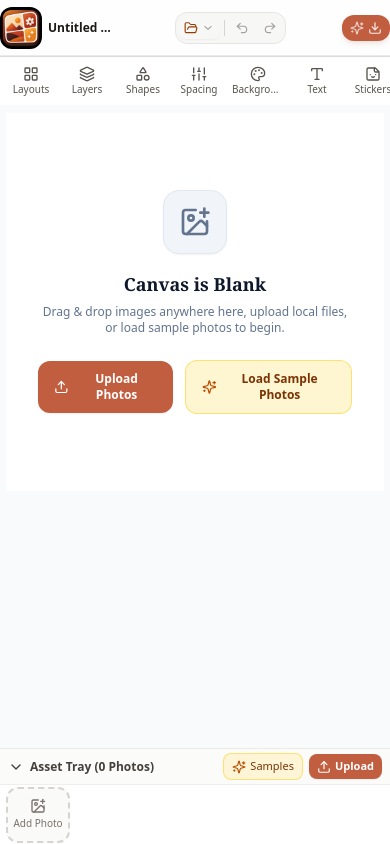
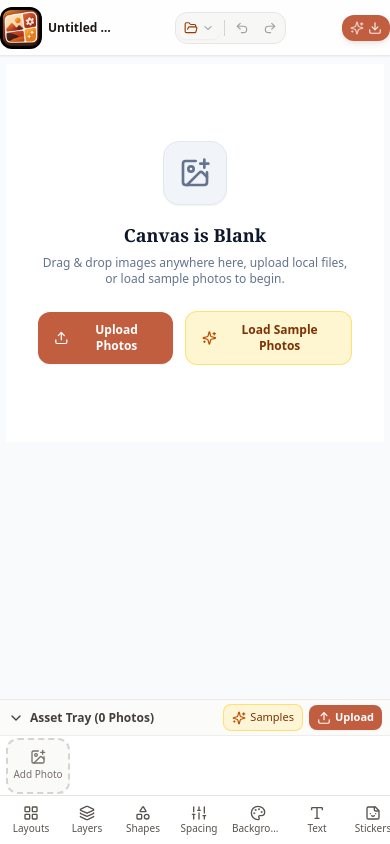
Before and after one commit to dhaneshwar266/CollageCraft, a React (Vite) app: page / in a window 390 px wide. Built offline with nearby package versions, Linux system fonts and the light colour scheme; a web font is replaced by a local one.

Commit message:
Improve layout structure for mobile and desktop views
Refactor layout for better mobile and desktop support.

```diff
--- a/src/App.jsx
+++ b/src/App.jsx
@@ -210,8 +210,13 @@ export default function App() {
         onImportProjectFile={importProjectFile}
       />
 
-      {/* Main Studio Body: On Desktop side-by-side (Sidebar left, Workspace right). On Mobile vertical column (Workspace top, AssetTray middle, Sidebar mobile dock bottom) */}
+      {/* Main Studio Body:
+          On Desktop (>=768px): flex-row with Sidebar left, WorkspaceCanvas right, Desktop AssetTray across bottom.
+          On Mobile (<=767px): flex-col with WorkspaceCanvas (top) -> AssetTray (middle) -> Sidebar Mobile Dock/Panel (bottom).
+      */}
       <div className="flex-1 flex flex-col md:flex-row w-full max-w-full min-w-0 overflow-hidden relative box-border min-h-0">
+        {/* Desktop Sidebar (Hidden on mobile) */}
+        <div className="hidden md:flex shrink-0">
           <Sidebar
             activeTab={activeTab}
             setActiveTab={setActiveTab}
@@ -248,7 +253,9 @@ export default function App() {
             bringToFront={bringToFront}
             sendToBack={sendToBack}
           />
+        </div>
 
+        {/* Workspace Canvas (Top primary area on mobile, flex-1) */}
         <WorkspaceCanvas
           state={state}
           document={docModel}
@@ -285,13 +292,53 @@ export default function App() {
           onClearAllGuides={clearAllGuides}
         />
 
-        {/* Mobile Asset Tray (Inside main flex column directly below WorkspaceCanvas) */}
+        {/* Mobile Asset Tray (Directly below WorkspaceCanvas on mobile) */}
         <div className="md:hidden shrink-0">
           <AssetTray
             assets={state.assets}
             onAddAsset={addAsset}
             onRemoveAsset={removeAsset}
             onLoadSamplePhotos={loadSamplePhotos}
+          />
+        </div>
+
+        {/* Mobile Tool Panel & Bottom Navigation Dock (Directly below AssetTray on mobile) */}
+        <div className="md:hidden shrink-0">
+          <Sidebar
+            activeTab={activeTab}
+            setActiveTab={setActiveTab}
+            state={state}
+            setLayoutId={setLayoutId}
+            setAspectRatio={setAspectRatio}
+            updateFrameSettings={updateFrameSettings}
+            updateBackgroundSettings={updateBackgroundSettings}
+            addTextOverlay={addTextOverlay}
+            updateTextOverlay={updateTextOverlay}
+            removeTextOverlay={removeTextOverlay}
+            addSticker={addSticker}
+            removeSticker={removeSticker}
+            addShapeElement={addShapeElement}
+            selectedOverlayId={selectedOverlayId}
+            setSelectedOverlayId={setSelectedOverlayId}
+            document={docModel}
+            selection={selection}
+            setPrimarySelection={setPrimarySelection}
+            toggleSelection={toggleSelection}
+            toggleVisibility={toggleVisibility}
+            toggleLock={toggleLock}
+            renameElement={renameElement}
+            duplicateElement={duplicateElement}
+            removeElement={removeElement}
+            deleteSelectedElements={deleteSelectedElements}
+            duplicateSelectedElements={duplicateSelectedElements}
+            groupSelectedElements={groupSelectedElements}
+            ungroupSelectedElement={ungroupSelectedElement}
+            editingGroupId={editingGroupId}
+            setEditingGroupId={setEditingGroupId}
+            bringForward={bringForward}
+            sendBackward={sendBackward}
+            bringToFront={bringToFront}
+            sendToBack={sendToBack}
           />
         </div>
       </div>
```
Lines whose indentation alone changed are shown as unchanged.
